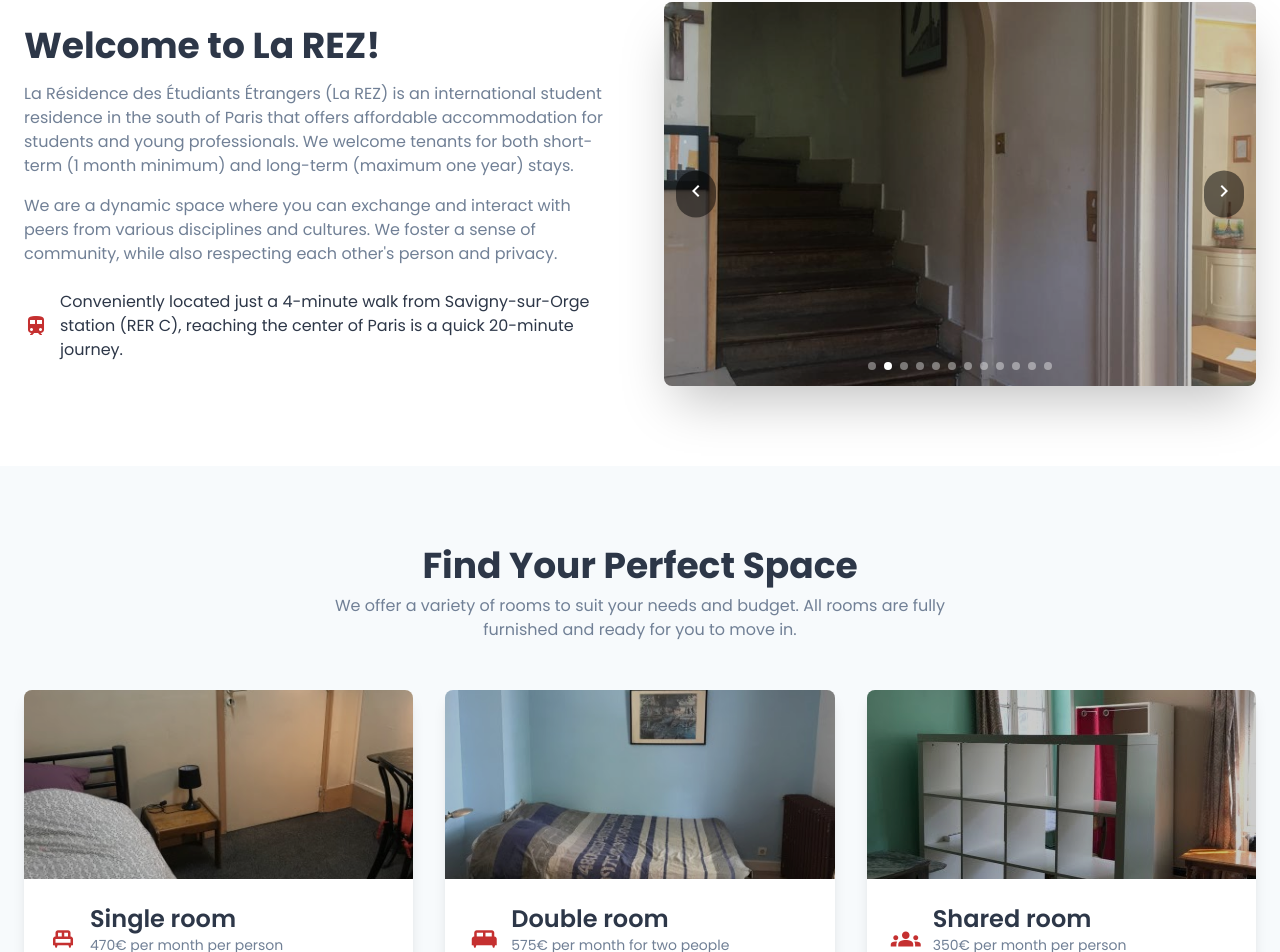
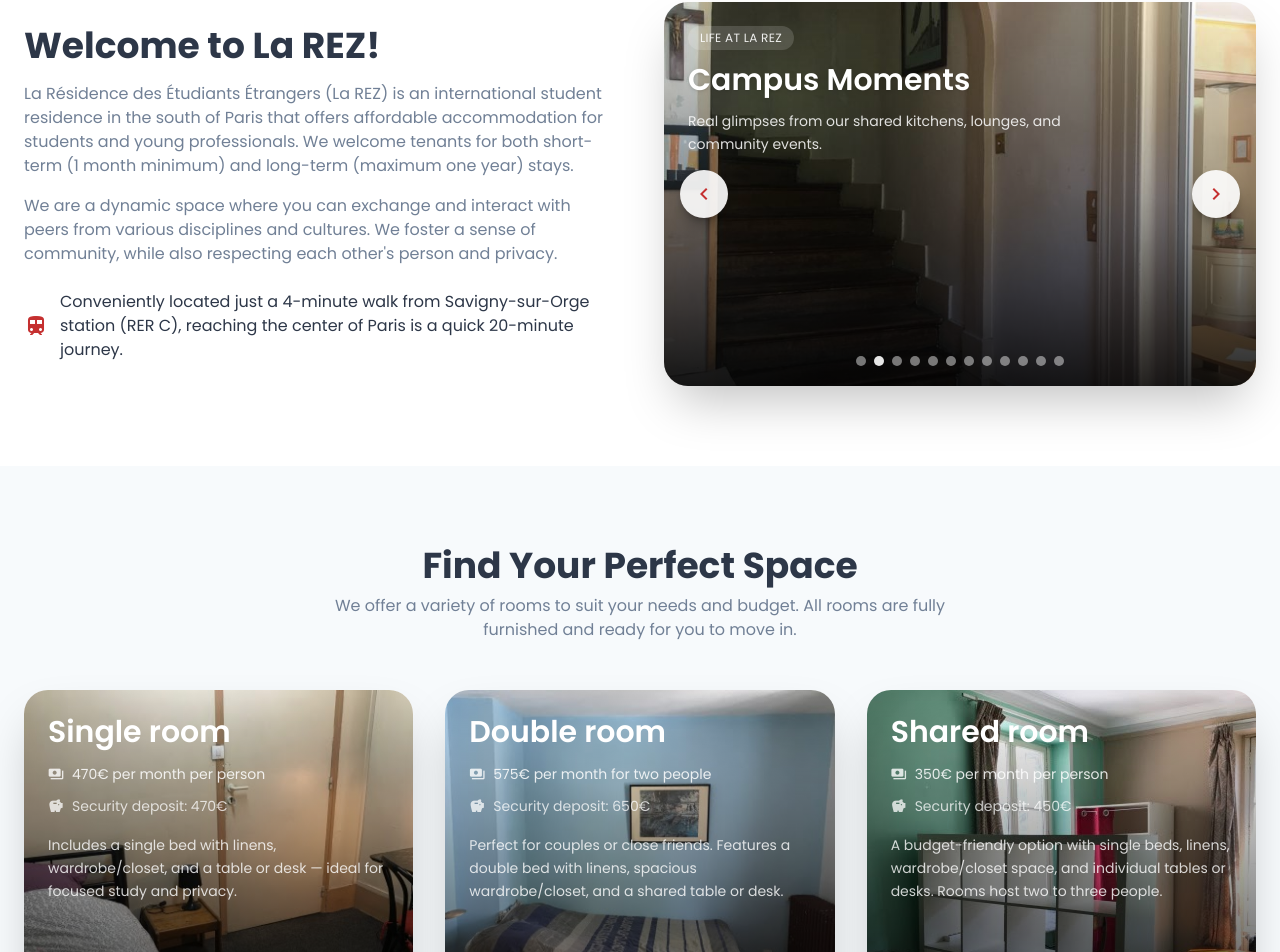
Before and after one commit to xvimnt/laRez, a React (Vite) app: page / in a window 1280 px wide. Shown: the part 878-1830 px from the top of the page. Built offline with nearby package versions, Linux system fonts and the light colour scheme.

Commit message:
feat: change design of images

```diff
--- a/src/pages/LandingPage.jsx
+++ b/src/pages/LandingPage.jsx
@@ -14,7 +14,6 @@ const roomOptions = [
     deposit: 'Security deposit: 470€',
     description:
       'Includes a single bed with linens, wardrobe/closet, and a table or desk — ideal for focused study and privacy.',
-    icon: 'single_bed',
     image: singleRoomImage,
     imageAlt: 'Cozy single room with a desk'
   },
@@ -25,7 +24,6 @@ const roomOptions = [
     deposit: 'Security deposit: 650€',
     description:
       'Perfect for couples or close friends. Features a double bed with linens, spacious wardrobe/closet, and a shared table or desk.',
-    icon: 'king_bed',
     image: doubleRoomImage,
     imageAlt: 'Comfortable double room'
   },
@@ -36,7 +34,6 @@ const roomOptions = [
     deposit: 'Security deposit: 450€',
     description:
       'A budget-friendly option with single beds, linens, wardrobe/closet space, and individual tables or desks. Rooms host two to three people.',
-    icon: 'groups',
     image: sharedRoomImage,
     imageAlt: 'Shared room for students'
   }
@@ -216,7 +213,7 @@ const AboutSection = () => {
               </p>
             </div>
           </div>
-          <div className="relative h-96 rounded-lg shadow-2xl overflow-hidden">
+          <div className="relative h-96 rounded-3xl shadow-2xl overflow-hidden">
             {hasImages ? (
               <>
                 <img
@@ -225,33 +222,44 @@ const AboutSection = () => {
                   className="absolute inset-0 w-full h-full object-cover transition-opacity duration-700 ease-in-out"
                   key={images[currentIndex]}
                 />
-                <div className="absolute inset-0 bg-black/20" />
+                <div className="absolute inset-0 bg-gradient-to-t from-black/85 via-black/35 to-transparent" />
+                <div className="absolute inset-0 flex flex-col justify-between p-6">
+                  <div className="flex flex-col gap-3 text-left">
+                    <span className="px-3 py-1 rounded-full bg-white/15 text-white/90 text-xs uppercase tracking-wide self-start">
+                      Life at La REZ
+                    </span>
+                    <h3 className="text-white text-3xl font-semibold drop-shadow">Campus Moments</h3>
+                    <p className="text-white/85 text-sm leading-relaxed max-w-sm">
+                      Real glimpses from our shared kitchens, lounges, and community events.
+                    </p>
+                  </div>
+                </div>
                 {images.length > 1 && (
                   <>
                     <button
                       type="button"
                       onClick={goToPrevious}
-                      className="absolute left-3 top-1/2 -translate-y-1/2 bg-black/50 text-white rounded-full p-2 hover:bg-black/70 focus:outline-none focus:ring-2 focus:ring-white"
+                      className="absolute left-4 top-1/2 -translate-y-1/2 bg-white/90 text-primary rounded-full w-12 h-12 flex items-center justify-center shadow-lg shadow-black/30 hover:bg-white focus:outline-none focus:ring-2 focus:ring-white"
                       aria-label="Previous image"
                     >
-                      <span className="material-icons">chevron_left</span>
+                      <span className="material-icons text-2xl">chevron_left</span>
                     </button>
                     <button
                       type="button"
                       onClick={goToNext}
-                      className="absolute right-3 top-1/2 -translate-y-1/2 bg-black/50 text-white rounded-full p-2 hover:bg-black/70 focus:outline-none focus:ring-2 focus:ring-white"
+                      className="absolute right-4 top-1/2 -translate-y-1/2 bg-white/90 text-primary rounded-full w-12 h-12 flex items-center justify-center shadow-lg shadow-black/30 hover:bg-white focus:outline-none focus:ring-2 focus:ring-white"
                       aria-label="Next image"
                     >
-                      <span className="material-icons">chevron_right</span>
+                      <span className="material-icons text-2xl">chevron_right</span>
                     </button>
-                    <div className="absolute bottom-4 left-1/2 -translate-x-1/2 flex gap-2">
+                    <div className="absolute bottom-5 left-1/2 -translate-x-1/2 flex gap-2">
                       {images.map((imageSrc, index) => (
                         <button
                           key={imageSrc}
                           type="button"
                           onClick={() => setCurrentIndex(index)}
-                          className={`h-2 w-2 rounded-full ${
-                            index === currentIndex ? 'bg-white' : 'bg-white/40'
+                          className={`h-2.5 w-2.5 rounded-full ${
+                            index === currentIndex ? 'bg-white/90' : 'bg-white/45'
                           }`}
                           aria-label={`Show image ${index + 1}`}
                         />
@@ -284,24 +292,30 @@ const RoomsSection = () => {
           {roomOptions.map(({ key, title, price, deposit, description, icon, image, imageAlt }) => (
             <div
               key={key}
-              className="bg-background-light dark:bg-background-dark rounded-lg shadow-lg overflow-hidden group text-left aspect-square flex flex-col"
+              className="bg-background-light dark:bg-background-dark rounded-3xl shadow-2xl overflow-hidden aspect-square flex flex-col relative"
             >
-              <div className="relative h-1/2">
-                <img src={image} alt={imageAlt} className="absolute inset-0 w-full h-full object-cover" />
-                <div className="absolute inset-0 bg-black/20" />
-              </div>
-              <div className="flex-1 p-6 pb-8 flex flex-col justify-between">
-                <div className="space-y-3">
-                  <div className="flex items-center gap-3">
-                    <span className="material-icons text-primary text-3xl">{icon}</span>
-                    <div>
-                      <h3 className="text-2xl font-semibold text-text-light dark:text-text-dark">{title}</h3>
-                      <p className="text-text-muted-light dark:text-text-muted-dark text-sm">{price}</p>
-                      <p className="text-text-muted-light dark:text-text-muted-dark text-sm">{deposit}</p>
+              <img src={image} alt={imageAlt} className="absolute inset-0 w-full h-full object-cover" />
+              <div className="absolute inset-0 bg-gradient-to-t from-black/80 via-black/40 to-transparent" />
+              <div className="relative z-10 h-full flex flex-col justify-between p-6">
+                <div className="space-y-4 text-left">
+                  <div>
+                    <h3 className="text-3xl font-semibold text-white">{title}</h3>
+                    <div className="mt-3 space-y-2">
+                      <div className="flex items-center gap-2 text-white/85 text-sm">
+                        <span className="material-icons text-white/80 text-base">payments</span>
+                        <span>{price}</span>
+                      </div>
+                      <div className="flex items-center gap-2 text-white/75 text-sm">
+                        <span className="material-icons text-white/75 text-base">savings</span>
+                        <span>{deposit}</span>
+                      </div>
                     </div>
                   </div>
-                  <p className="text-text-muted-light dark:text-text-muted-dark text-sm">{description}</p>
+                  <p className="text-white/80 text-sm leading-relaxed">{description}</p>
                 </div>
+                <button className="w-full bg-white/90 text-primary font-semibold py-2 rounded-full shadow-lg shadow-black/20 transition hover:bg-white">
+                  Book now
+                </button>
               </div>
             </div>
           ))}
```
